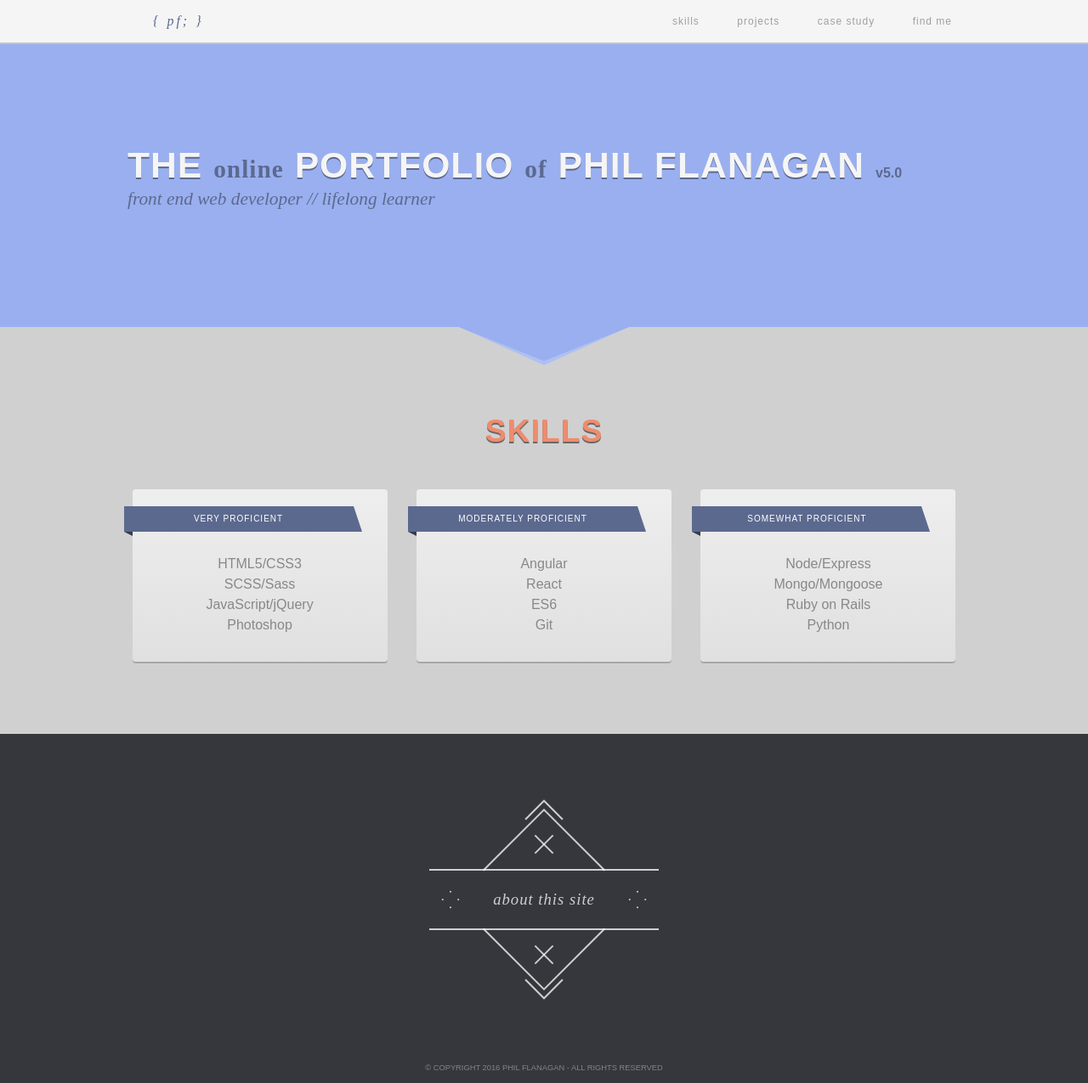
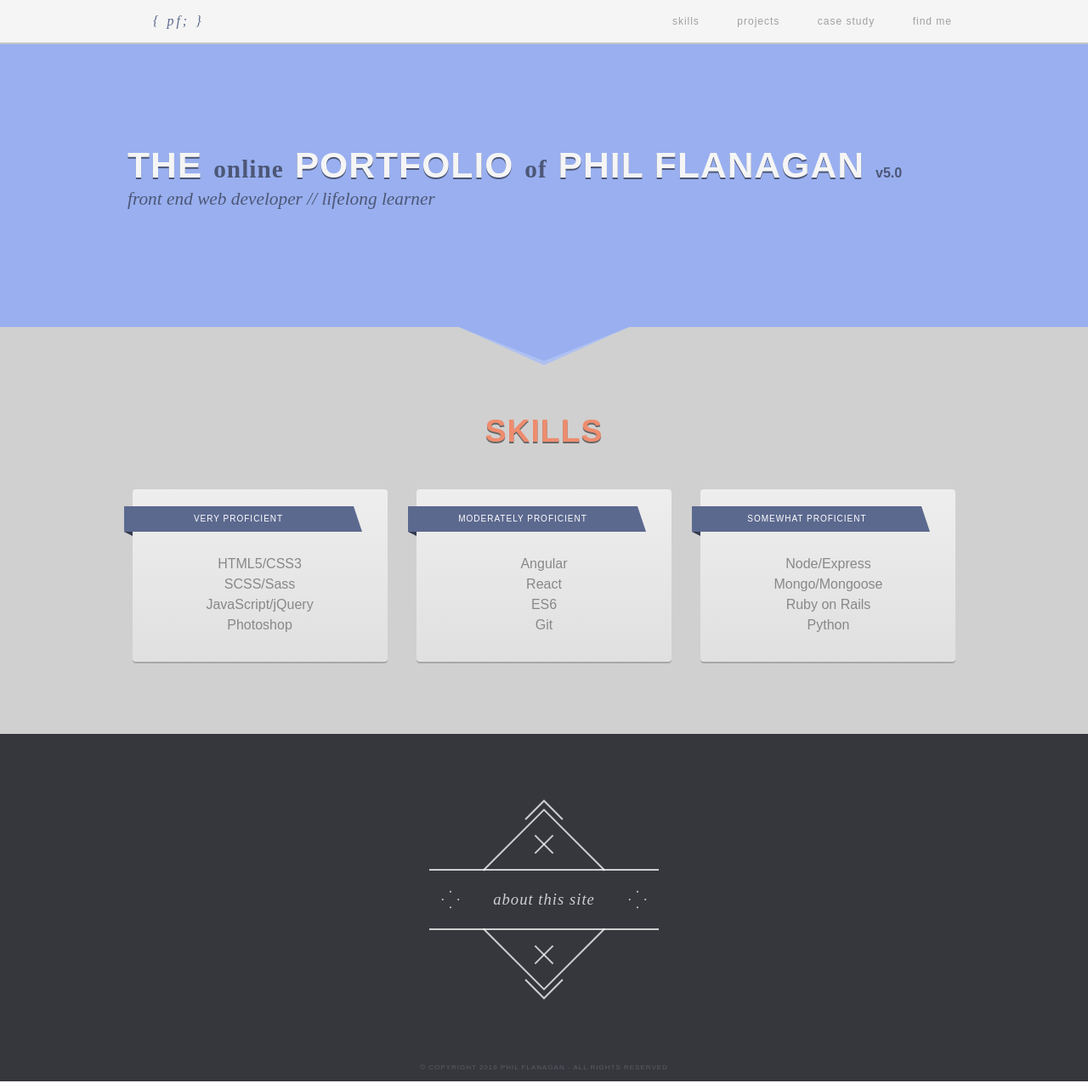
Before and after one commit to phileflanagan/my-website-v5.0, a website: page index.html in a window 1280 px wide. Shown: the whole page at 85% size. Drawn offline with nearby package versions, Linux system fonts and the light colour scheme; a web font is replaced by a local one.

Commit message:
Refactor SCSS colors and fix mistake in gulpfile

```diff
--- a/gulpfile.js
+++ b/gulpfile.js
@@ -18,7 +18,7 @@ gulp.task('serve', ['sass'], function() {
 
 // Compile sass into CSS & auto-inject into browsers
 gulp.task('sass', function() {
-    return gulp.src("./sass/*/*.scss")
+    return gulp.src("./sass/**/*.scss")
       .pipe(plumber({
         errorHandler: function(error) {
           notify().write({
--- a/sass/_colors.scss
+++ b/sass/_colors.scss
@@ -1,10 +1,3 @@
-$gray: #ccc;
-$secondary: #ee8c6e;
-$bg-gradient-start: #eee;
-$bg-gradient-finish: #e0e0e0;
-$halfdark: rgba(0,0,0,0.4);
-$halflight: rgba(255,255,255,0.4);
-
 // Thematic Color Scheme
 $white: #f5f5f5;
 $dark: #35373d;
@@ -12,9 +5,11 @@ $mid: #5c698f;
 $light:	#99afef;
 $secondary: #ee8c6e;
 $dgray: #aaa;
+$halfdark: rgba(0,0,0,0.5);
+$font-color-main: #888;
 
-// Logo
-$css-logo-color: transparentize($white, 0.2);
+// Body
+$body-bgcolor: $white;
 
 // Nav Bar
 $logo-color: #5c698f;
@@ -24,3 +19,19 @@ $nav-link-color: rgba(0,0,0,0.35);
 $nav-link-hover-color: rgba(0,0,0,0.5);
 $nav-btn-color: #eee;
 $nav-btn-accent-color: #ccc;
+
+// Skills
+$skills-bgcolor: #d0d0d0;
+$bg-gradient-start: #eee;
+$bg-gradient-finish: #e0e0e0;
+$skill-box-ribbon-color: $mid;
+
+// Projects
+
+
+// About This Site
+
+// Logo
+$css-logo-color: transparentize($white, 0.2);
+// Footer
+$footer-color: transparentize($white, 0.8);
--- a/sass/_fonts.scss
+++ b/sass/_fonts.scss
@@ -1,2 +1,3 @@
 @import url('https://fonts.googleapis.com/css?family=Gentium+Basic');
 $gentium: 'Gentium Basic', serif;
+$line-height-main: 1.5;
--- a/sass/_structure.scss
+++ b/sass/_structure.scss
@@ -1,12 +1,12 @@
 body {
-	background-color: $white;
+	background-color: $body-bgcolor;
 }
 
 section {
 	position: relative;
 	padding: 70px 20px;
-	color: #888;
-	line-height: 1.5;
+	color: $font-color-main;
+	line-height: $line-height-main;
 }
 .container {
 	max-width: 1000px;
--- a/sass/sections/_skills.scss
+++ b/sass/sections/_skills.scss
@@ -1,12 +1,12 @@
 #pf-skills {
-	background-color: #d0d0d0;
+	background-color: $skills-bgcolor;
   text-align: center;
 	h1 {
 		text-transform: uppercase;
 		letter-spacing: 1px;
 		font-size: 28pt;
 		color: $secondary;
-		text-shadow: 0 2px rgba(0,0,0,0.5);
+		text-shadow: 0 2px $halfdark;
 	}
 }
 
@@ -25,7 +25,7 @@
 }
 
 .skill-box header {
-	background-color: $mid;
+	background-color: $skill-box-ribbon-color;
 	color: white;
 	text-transform: uppercase;
 	height: 30px;
@@ -39,7 +39,7 @@
 	top: 20px;
 	&:before {
 		content: "";
-		border-top: 5px solid darken($mid, 20);
+		border-top: 5px solid darken($skill-box-ribbon-color, 20);
 		border-left: 10px solid transparent;
 		position: absolute;
 		left: 0;
@@ -47,7 +47,7 @@
 	}
 	&:after {
 		content: "";
-		border-bottom: 30px solid $mid;
+		border-bottom: 30px solid $skill-box-ribbon-color;
 		border-right: 10px solid transparent;
 		position: absolute;
 		top: 0;
--- a/sass/sections/_thiswebsite.scss
+++ b/sass/sections/_thiswebsite.scss
@@ -6,8 +6,9 @@
 
 #pf-this-website footer {
   text-align: center;
-  font-size: 7pt;
+  font-size: 6pt;
+  letter-spacing: 1px;
   text-transform: uppercase;
-  color: transparentize($white, 0.7);
+  color: $footer-color;
   padding: 60px 0 10px;
 }
```
Also changed, not shown: css/style.css.
